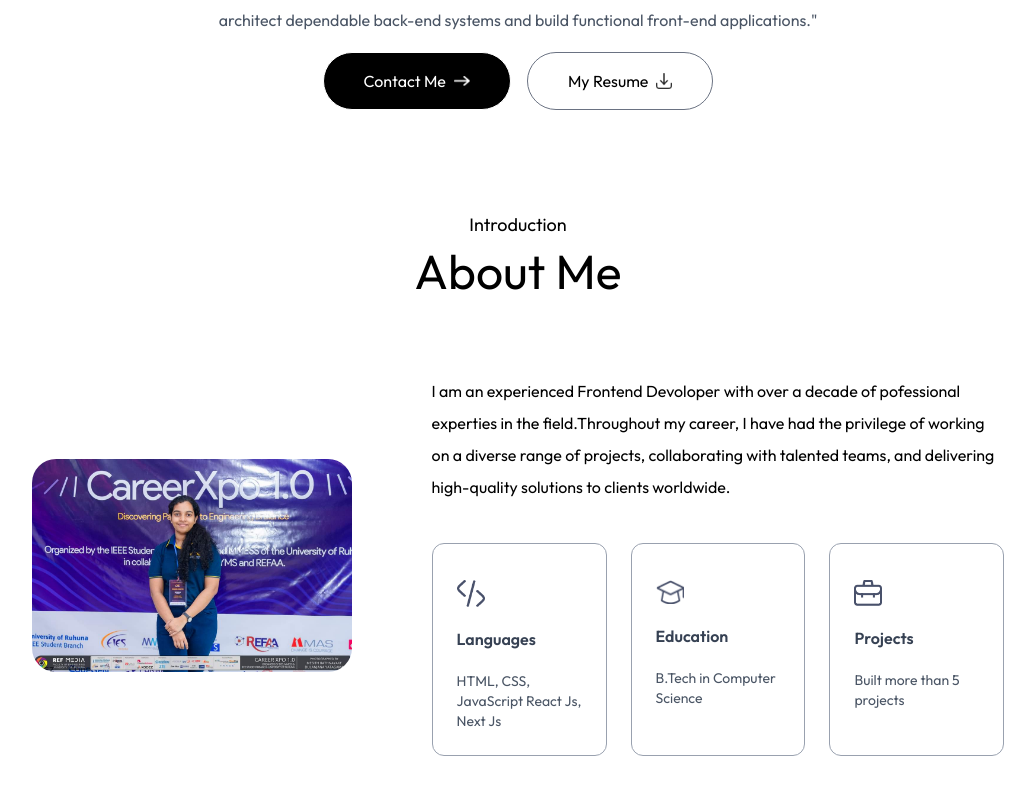
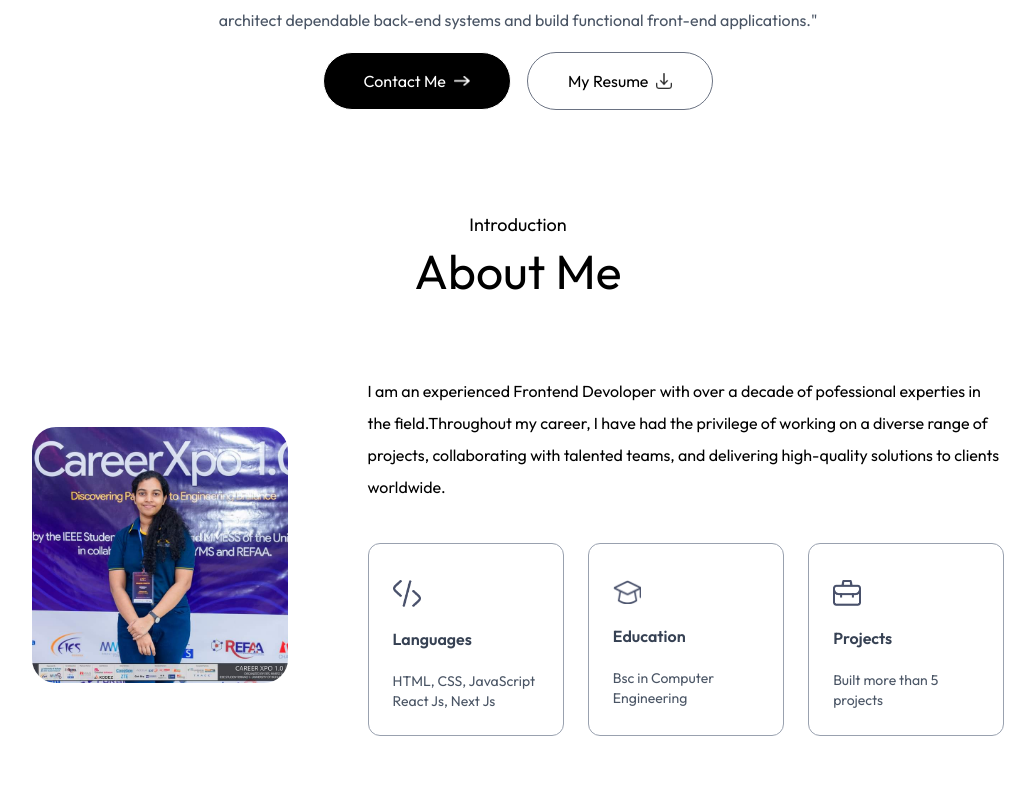
Before and after one commit to Udari2002/MyPortfolio, a Next.js app: page / in a window 1280 px wide. Shown: the part 629-1423 px from the top of the page, without its empty margins (122-1157 px from the left). Built offline with nearby package versions, Linux system fonts and the light colour scheme; a web font is replaced by a local one.

Commit message:
Add shadow customization and update About section details

```diff
--- a/app/globals.css
+++ b/app/globals.css
@@ -7,6 +7,8 @@
 
     --font-Outfit: "Outfit", sans-serif;
     --font-Ovo: "Ovo", serif;
+
+    --shadow-black: 4px 4px 0 #000;
 }
 
 
--- a/assets/assets.js
+++ b/assets/assets.js
@@ -108,7 +108,7 @@ export const serviceData = [
 
 export const infoList = [
     { icon: assets.code_icon, iconDark: assets.code_icon_dark, title: 'Languages', description: 'HTML, CSS, JavaScript React Js, Next Js' },
-    { icon: assets.edu_icon, iconDark: assets.edu_icon_dark, title: 'Education', description: 'B.Tech in Computer Science' },
+    { icon: assets.edu_icon, iconDark: assets.edu_icon_dark, title: 'Education', description: 'Bsc in Computer Engineering' },
     { icon: assets.project_icon, iconDark: assets.project_icon_dark, title: 'Projects', description: 'Built more than 5 projects' }
 ];
 
--- a/components/About.jsx
+++ b/components/About.jsx
@@ -8,9 +8,9 @@ const About = () => {
         <h4 className="text-center mb-2 text-lg font-Ovo">Introduction</h4>
         <h2 className="text-center text-5xl font-Ovo">About Me</h2>
         <div className="flex w-full flex-col lg:flex-row items-center gap-20 my-20">
-            <div className="w-64 sm:w-80 rounded-3xl max-w-none">
+            <div className="w-56 sm:w-64 rounded-3xl max-w-none">
                 <Image src={assets.user_image} alt="User Image"
-                className="w-full rounded-3xl" />
+                className="w-full rounded-3xl aspect-square object-cover" />
             </div>
             <div className="flex-1">
                 <p className="mb-10 max-w-2xl font-Ovo">I am an experienced Frontend Devoloper with over
@@ -22,7 +22,7 @@ const About = () => {
                     {infoList.map(({icon,iconDark, title, description},index) => (
                         <li className="border-[0.5px] border-gray-400
                          rounded-xl p-6 cursor-pointer hover:bg-lightHover
-                         hover:-translate-y-1 duration-500"
+                         hover:-translate-y-1 duration-500 hover:shadow-black"
                         key={index}>
                             <Image src={icon} alt={title} className="w-7 mt-3" />
                             <h3 className="my-4 font-semibold
--- a/tailwind.config.mjs
+++ b/tailwind.config.mjs
@@ -14,7 +14,11 @@ export default {
       fontFamily: {
         Outfit: ["Outfit", "sans-serif"],
         Ovo: ["Ovo", "serif"]
-      }
+      },
+      boxShadow: {
+        'black':'4px 4px 0 #000',
+        'white':'4px 4px 0 #fff',
+      },
     },
   },
   plugins: [],
```
